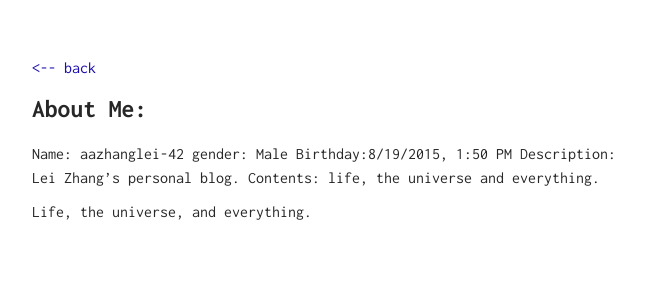
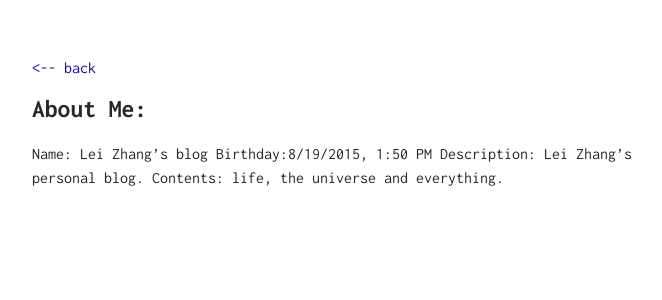
Before and after one commit to Supericx/supericx.github.io, a Jekyll site: the page built from me/index.md, in a window 1280 px wide. Shown: the top 300 px of the page, without its empty margins (308-970 px from the left). Built offline with Jekyll 4.4.1, drawn with Linux system fonts in a browser that asks for light colours.

Commit message:
About
Change in about me section

```diff
--- a/me/index.md
+++ b/me/index.md
@@ -2,10 +2,7 @@
 layout: about
 ---
 
-Name: aazhanglei-42
-gender: Male
+Name: Lei Zhang's blog
 Birthday:8/19/2015, 1:50 PM
 Description: Lei Zhang's personal blog.
 Contents: life, the universe and everything.
-
-Life, the universe, and everything.
```
